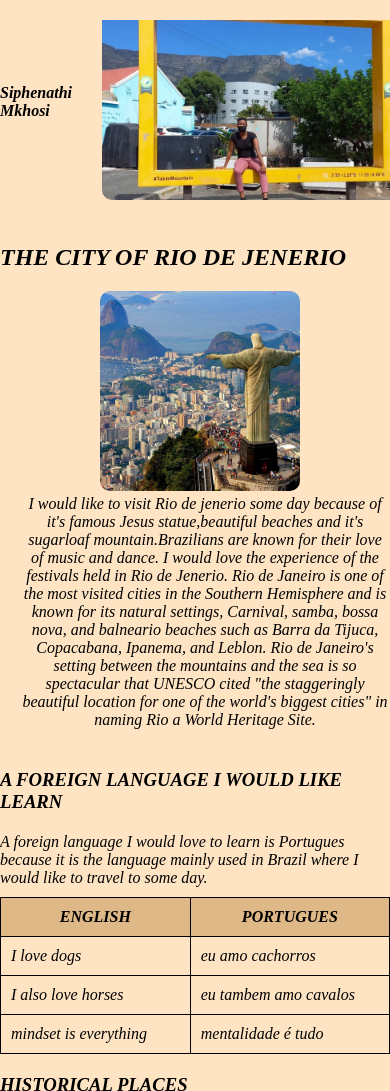
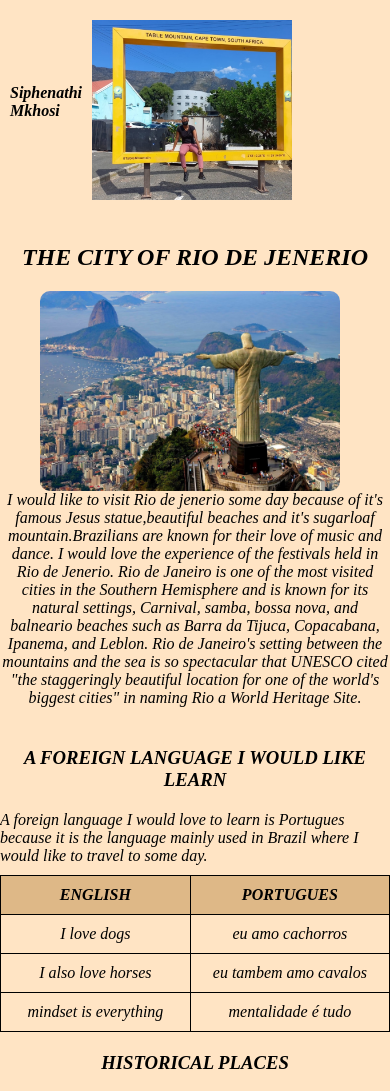
Before and after one commit to Siphemkhosi/SipheMkhosi-webpage, a plain HTML site: page index.html in a window 390 px wide. Shown: the top 1091 px of the page. Drawn offline with Linux system fonts and the light colour scheme.

Commit message:
Made more changes and edits on my media queries

```diff
--- a/index.html
+++ b/index.html
@@ -23,10 +23,9 @@
 <!-- Which  city section -->
     <div class="middle-wrapper">
         <h2>THE CITY OF RIO DE JENERIO</h2>
-        <!-- <div class="middle"> -->
-            <!-- <img class='mid-image' src="./img/rio.jpeg" /> -->
-            <div class="sub-description">
-                <div class="middle">
+
+         <div class="sub-description">
+            <div class="middle">
                     <img class='mid-image' src="./img/rio.jpeg" />
                     </div>
             <p>I would like to visit Rio de jenerio some day because of it's famous Jesus statue,beautiful beaches and it's sugarloaf mountain.Brazilians are known for their love of music and dance. I would love the experience of the festivals held in Rio de Jenerio. Rio de Janeiro is one of the most visited cities in the Southern Hemisphere and is known for its natural settings, Carnival, samba, bossa nova, and balneario beaches such as Barra da Tijuca, Copacabana, Ipanema, and Leblon. Rio de Janeiro's setting between the mountains and the sea is so spectacular that UNESCO cited "the staggeringly beautiful location for one of the world's biggest cities" in naming Rio a World Heritage Site.</p>
@@ -38,7 +37,8 @@
 
                 <h3>A FOREIGN LANGUAGE I WOULD LIKE LEARN</h3>
                 <div class="para">
-                    <p>A foreign language I would love  to learn is Portugues because it is the language mainly used in Brazil where I would like to travel to some day.</p> </div>
+                    <p>A foreign language I would love  to learn is Portugues because it is the language mainly used in Brazil where I would like to travel to some day.</p>
+                </div>
                 </div>
              <table>
                <!-- <div class="tables"> -->
--- a/styles.css
+++ b/styles.css
@@ -18,20 +18,17 @@
 
 }
 .header {
-
     display:flex;
     align-items: center;
-
     background-color:bisque;
-
 }
 .header img {
 
-    border-radius: 10px 10px 10px 10px;
+    /* border-radius: 10px 10px 10px 10px; */
     padding-top: 20px;
-    width: 300px;
+    width: 200px;
     height: 200px;
-    margin-left: 30px;
+    margin-left:10px;
     object-fit: cover;
 }
     /*WHich city section  */
@@ -40,38 +37,38 @@
         margin-bottom: 20px;
         background-color:bisque;
         color: black;
-        /* width: 400px;
-        margin: 0 auto; */
-        color-interpolation-filters: initial;
+        margin-left: auto;
+        margin-right: auto;
+        /* color-interpolation-filters: initial; */
     }
 
 h2{background-color: bisque;
  font-style: italic;
+
+}
+h2, h3{
+    text-align: center;
 }
 
 .middle {
     background-color:bisque;
-    /* display: flex; */
-    /* padding-top: 20px; */
-    width: 100%;
-    justify-content: space-between;
-
-
+    display: flex;
+    /* align-items: center; */
+    justify-content:center;
 }
 
 
 .middle img {
     margin-right: 10px;
     border-radius: 10px 10px 10px 10px;
-     Width: 200px;
+     Width: 300px;
      height: 200px;
      object-fit: cover;
 
 }
 .sub-description {
+    display: flex;
     margin-top: 20px;
-    display: flex;
-    margin-left: 20px;
 }
 
 
@@ -90,14 +87,23 @@ h3{
 }
 
 .para {
+    display: flex;
+    align-items: center;
+    justify-items: center ;
     margin-top: 10px;
+
+}
+table {
+    margin-left: 14em;
+
 }
 table, th,td {
 
     margin-top: 10px;
     border: 1px solid black;
     border-collapse: collapse;
-
+    text-align: center;
+    padding-left: 30px;
 
 }
 td{
@@ -214,7 +220,7 @@ h4 {
 
 
 /* Media Quiry for mobiles */
-@media (max-width: 688px){
+@media (max-width: 700px){
 
 
     .super-contents {
@@ -225,9 +231,11 @@ h4 {
       text-align: center;
     }
 .header{
-    margin-left: 0px;
+    margin-left: 10px;
     margin-right: auto;
-    width: 100px;
+    width: 0px;
+    align-items: center;
+    justify-items: center;
 
 }
 
@@ -239,11 +247,10 @@ h4 {
     .img {
 
         border-radius: 10px 10px 10px 10px;
-
-         width: 50px;
-
-
-
+        width: 50px;
+         }
+     table{
+        margin-left: 0px;
     }
 
 }
```
